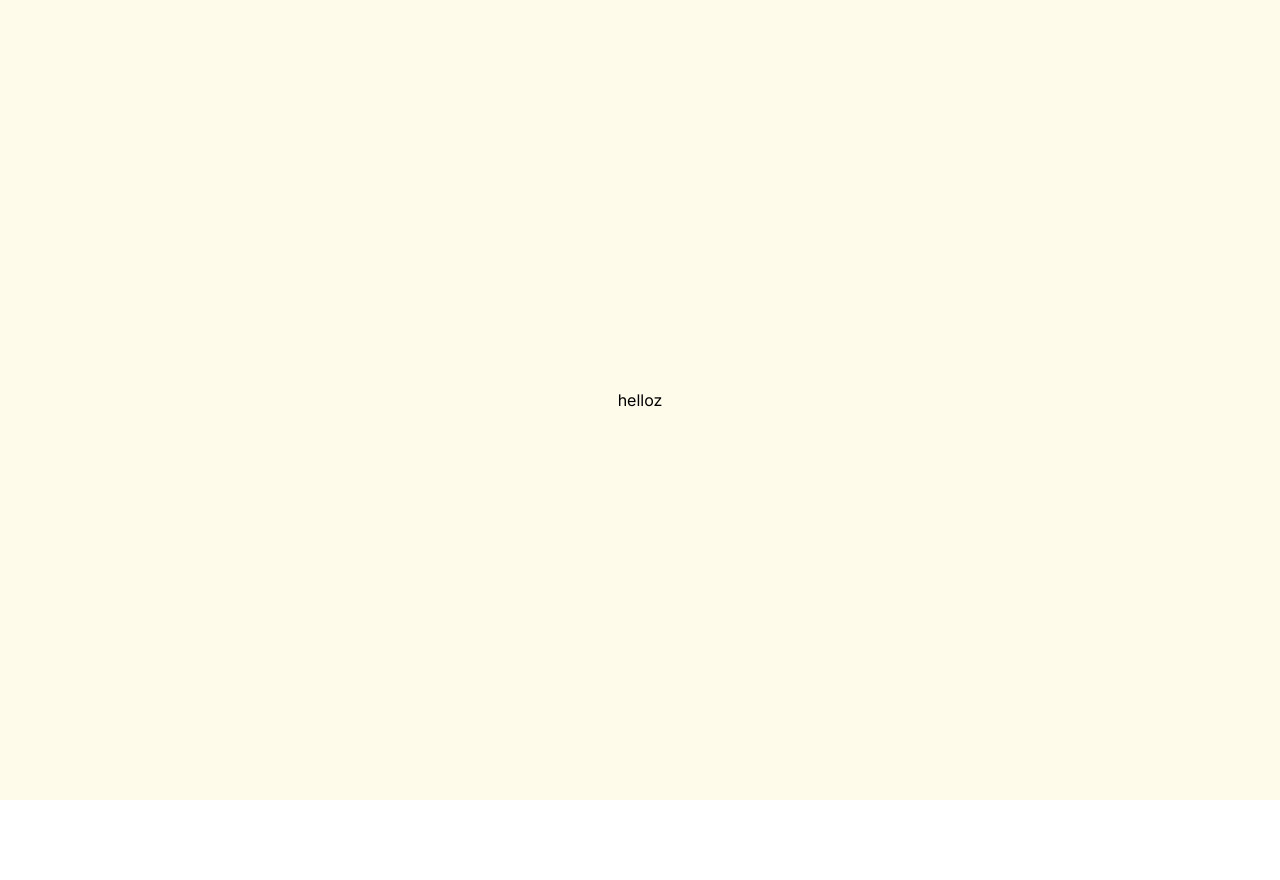
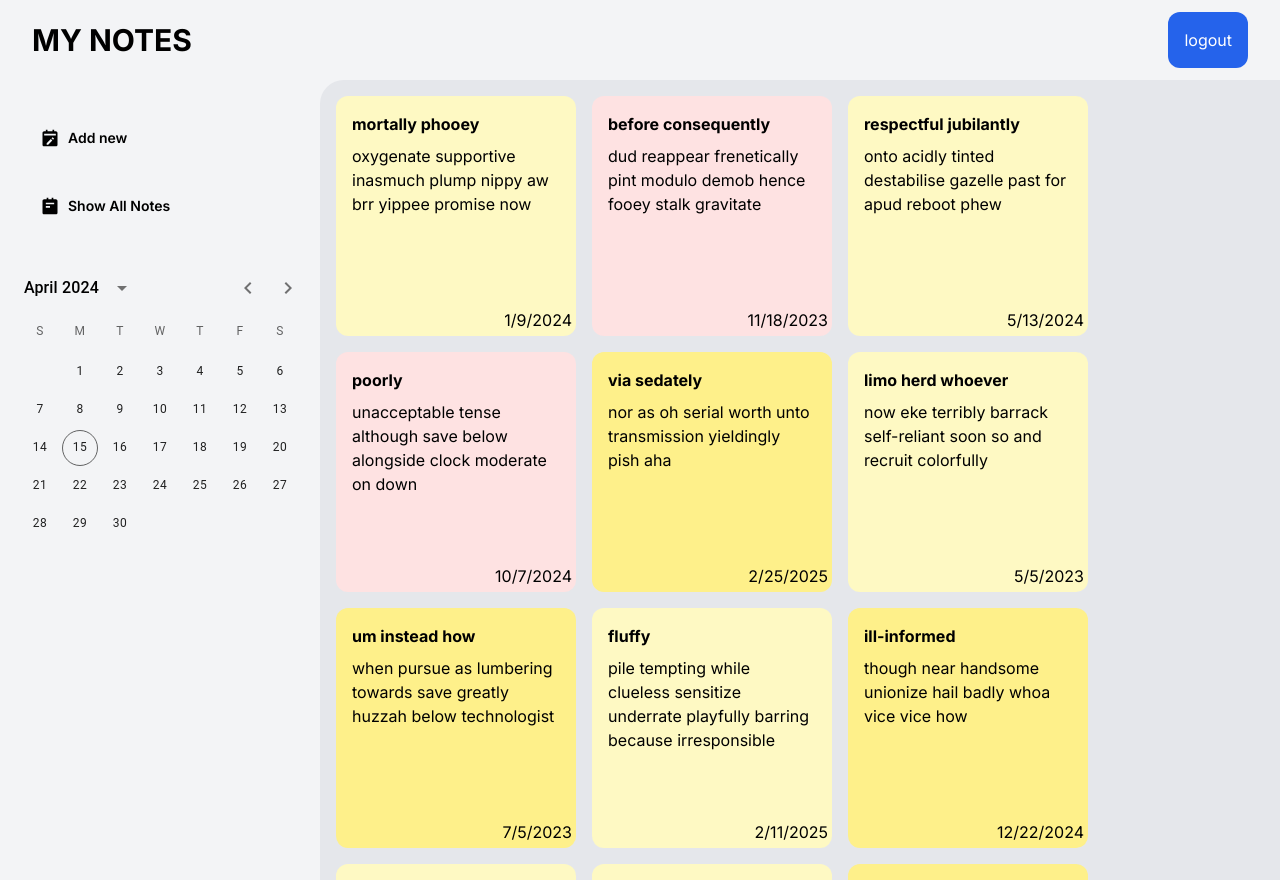
Before and after one commit to faragzz/notes, a Next.js app: page /pages/home in a window 1280 px wide. Before the commit the page ends 800 px from the top, so only its background shows below. Built offline with nearby package versions, Linux system fonts and the light colour scheme.

Commit message:
added calendar & edit card

```diff
--- /dev/null
+++ b/app/components/Calendar.tsx
@@ -0,0 +1,28 @@
+import * as React from "react";
+import dayjs, { Dayjs } from "dayjs";
+import Badge from "@mui/material/Badge";
+import { LocalizationProvider } from "@mui/x-date-pickers/LocalizationProvider";
+import { AdapterDayjs } from "@mui/x-date-pickers/AdapterDayjs";
+import { DateCalendar } from "@mui/x-date-pickers/DateCalendar";
+
+export default function BasicDateCalendar() {
+  const [highlightedDays, setHighlightedDays] = React.useState<number[]>([1, 2, 3]);
+
+  const addHighlightedDay = (day: number) => {
+    setHighlightedDays((prevDays) => [...prevDays, day]);
+  };
+
+  return (
+    <div>
+      <LocalizationProvider dateAdapter={AdapterDayjs}>
+        <DateCalendar
+          slotProps={{
+            day: {
+              highlightedDays,
+            } as any,
+          }}
+        />
+      </LocalizationProvider>
+    </div>
+  );
+}
--- /dev/null
+++ b/app/components/card.tsx
@@ -0,0 +1,45 @@
+import Link from "next/link";
+import { MdEdit } from "react-icons/md";
+import React, { useState } from "react";
+
+type Props = {
+  color: string;
+  title: string;
+  content: string;
+  date: Date;
+};
+
+export const Card = ({ color, title, content, date }: Props) => {
+  const [isHovered, setIsHovered] = useState(false);
+
+  const formattedDate = date.toLocaleDateString("en-US", {
+    month: "numeric",
+    day: "numeric",
+    year: "numeric",
+  });
+
+  return (
+    <Link href={"/pages/note"}>
+      <div
+        className={`relative ${color} w-60 h-60 rounded-xl text-black p-4`}
+        onMouseEnter={() => setIsHovered(true)}
+        onMouseLeave={() => setIsHovered(false)}
+      >
+        {isHovered ? (
+          <div className="flex justify-center items-center w-full h-full gap-2">
+            <MdEdit />
+            <p className="">Edit note</p>
+          </div>
+        ) : (
+          <div>
+            <p className="font-bold pb-2">{title}</p>
+            <p>{content}</p>
+            <p className="absolute bottom-1 right-1 text-black">
+              {formattedDate}
+            </p>
+          </div>
+        )}
+      </div>
+    </Link>
+  );
+};
--- a/app/components/login.tsx
+++ /dev/null
@@ -1,11 +0,0 @@
-import React from 'react'
-
-type Props = {}
-
-export const Login = (props: Props) => {
-  return (
-    <div>
-        <p className='text-xl text-black font-bold '>Login</p>
-    </div>
-  )
-}
--- a/app/components/navBar.tsx
+++ b/app/components/navBar.tsx
@@ -1,20 +1,27 @@
 import Image from "next/image";
+import Link from "next/link";
 import React from "react";
 
-type Props = {};
-
-const NavBar = (props: Props) => {
+const NavBar: React.FC = () => {
   return (
-    <div className="bg-amber-100 w-full">
-      <div className="flex justify-between items-center h-20 px-2">
+    <div className="w-full bg-gray-100">
+      <div className="flex flex-row justify-between items-center h-20 px-8">
         {/* left side */}
-        <div>
-          <p>profile pic</p>
+        <div className="flex items-center">
+          <p className="text-3xl font-bold text-black">MY NOTES</p>
         </div>
+        {/* mid */}
+        {/* <div className="flex gap-8 text-black  text-xl">
+          <Link href="/notes" className="bg-gray-200 p-4 rounded-xl">Notes</Link>
+          <Link href="/diaries" className="bg-gray-200 p-4 rounded-xl">Diaries</Link>
+        </div> */}
         {/* right side */}
-        <div>logout</div>
+        <Link href="/" className="bg-blue-600 p-4 rounded-xl text-white">
+          logout
+        </Link>
       </div>
     </div>
   );
 };
+
 export default NavBar;
--- /dev/null
+++ b/app/core/types.ts
@@ -0,0 +1,7 @@
+export type Note = {
+    title:string,
+    content:string,
+    color:string,
+    date:Date
+}
+export const Color =['bg-yellow-100','bg-red-100','bg-yellow-200'];
--- /dev/null
+++ b/app/mocks/generateRandomNotes.ts
@@ -0,0 +1,19 @@
+import { faker } from '@faker-js/faker';
+import { Note } from '../core/types';
+import { Color } from '../core/types';
+import { time } from 'console';
+
+export const generateRandomNotes = (length:number):Note[]=>{
+    const notes :Note[] =[];
+    for(var i=0;i<length;i++){
+        const index = Math.floor(Math.random() * 3);
+        const note:Note = {
+            title: faker.word.words(),
+            content: faker.word.words(10),
+            color: Color[index],
+            date: faker.date.anytime()
+        }
+        notes.push(note);
+    }
+    return notes;
+}
--- a/app/page.tsx
+++ b/app/page.tsx
@@ -40,20 +40,26 @@ export default function Home() {
                   required
                 />
               </div>
-              <button className="bg-blue-800 w-full mt-4 p-4 rounded-2xl">
-                <Link href={"/pages/home"} className=" text-white font-bold">
+              <Link href={"/pages/home"} className=" text-white font-bold">
+                <button className="bg-blue-800 w-full mt-4 p-4 rounded-2xl">
                   Login
-                </Link>
-              </button>
+                </button>
+              </Link>
             </div>
             <div className="absolute bottom-5 flex gap-2">
               <p className="text-black">Don&apos;t have an account ?</p>
-              <Link href={"/pages/signup"} className="text-blue-700">Signup</Link>
+              <Link href={"/pages/signup"} className="text-blue-700">
+                Signup
+              </Link>
             </div>
           </div>
           <div className="flex flex-col justify-center items-center w-1/2 h-full bg-blue-100">
             <Lottie animationData={groovyWalkAnimation} loop={true} />
-            <p className="px-4 mt-10 text-black font-semibold text-center">Welcome to our notes website! Safeguard your thoughts with ease as you unlock your personalized space on our secure platform, tailored just for you</p>
+            <p className="px-4 mt-10 text-black font-semibold text-center">
+              Welcome to our notes website! Safeguard your thoughts with ease as
+              you unlock your personalized space on our secure platform,
+              tailored just for you
+            </p>
           </div>
         </div>
       </div>
--- a/app/pages/home/page.tsx
+++ b/app/pages/home/page.tsx
@@ -1,14 +1,57 @@
+"use client";
+import BasicDateCalendar from "@/app/components/Calendar";
+import { Card } from "@/app/components/card";
+import NavBar from "@/app/components/navBar";
+import { Note } from "@/app/core/types";
+import { generateRandomNotes } from "@/app/mocks/generateRandomNotes";
 import React from "react";
+import { BiSolidCalendarEdit, BiSolidNotepad } from "react-icons/bi";
+import Link from "next/link";
 
 type Props = {};
 
 const Home = (props: Props) => {
+  const notes: Note[] = generateRandomNotes(20);
   return (
-    <div className="flex w-full h-screen justify-center items-center bg-amber-50">
-      <div className="flex justify-center content-center"></div>
-      <p className="text-black">helloz</p>
-
-    </div>
+    <>
+      <NavBar />
+      <div className="flex w-full h-screen bg-gray-100 relative">
+        {/* left */}
+        <div className="flex flex-col h-screen w-72 gap-8 mr-8">
+          <div className="ml-8">
+            <div className="flex items-center mt-10 hover:bg-gray-200 rounded-xl p-2">
+              <BiSolidCalendarEdit className="text-black" size={20} />
+              <Link href={"/pages/note"}>
+                <p className="text-black font-semibold text-sm ml-2">Add new</p>
+              </Link>
+            </div>
+            <div className="flex items-center hover:bg-gray-200 rounded-xl mt-8 p-2">
+              <BiSolidNotepad className="text-black" size={20} />
+              <p className="text-black font-semibold text-sm ml-2">
+                {" "}
+                Show All Notes
+              </p>
+            </div>
+          </div>
+          <div className="text-black text-xs">
+            <BasicDateCalendar />
+          </div>
+        </div>
+        <div className="flex flex-wrap gap-4 p-4 w-full h-full rounded-tl-3xl bg-gray-200 overflow-auto">
+          {notes.map((note, index) => {
+            return (
+              <Card
+                color={note.color}
+                title={note.title}
+                content={note.content}
+                date={note.date}
+                key={index}
+              />
+            );
+          })}
+        </div>
+      </div>
+    </>
   );
 };
 export default Home;
--- /dev/null
+++ b/app/pages/note/page.tsx
@@ -0,0 +1,11 @@
+import React from "react";
+
+type Props = {};
+
+const Note = (props: Props) => {
+  return(
+  <div className="flex justify-center items-center h-screen w-full bg-gray-200 ">
+    <p>Edit notes / add notes</p>
+  </div>);
+};
+export default Note;
--- a/app/pages/signup/page.tsx
+++ b/app/pages/signup/page.tsx
@@ -42,11 +42,11 @@ export default function Home() {
                   required
                 />
               </div>
-              <button className="bg-blue-800 w-full mt-4 p-4 rounded-2xl">
-                <Link href={"/"} className=" text-white font-bold">
+              <Link href={"/"} className=" text-white font-bold">
+                <button className="bg-blue-800 w-full mt-4 p-4 rounded-2xl">
                   Login
-                </Link>
-              </button>
+                </button>
+              </Link>
             </div>
           </div>
           <div className="flex flex-col justify-center items-center w-1/2 h-full bg-blue-100">
```
Also changed, not shown: package.json (+8 -0 lines), 2 other files (tests, documents, lock files or other folders).
